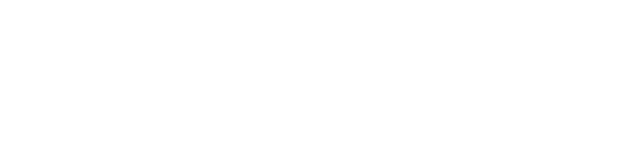
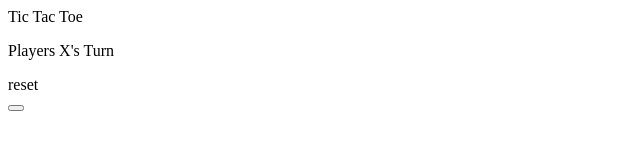
Before and after one commit to iamneo-production/ceebfbafebabf304681069efdcbcabeone, a website: page public/index.html in a window 1280 px wide. Shown: the whole page, without its empty margins (0-640 px from the left). Drawn offline with Linux system fonts and the light colour scheme.

Commit message:
Backup Commit

```diff
--- a/public/index.html
+++ b/public/index.html
@@ -10,6 +10,18 @@
 
 </head>
 <body>
+  <header>
+    Tic Tac Toe
+    </header>
+    <div class="game-container">
+      <div class="result-container">
+        <p class="result">Players X's Turn</p>
+      </div>
+      <div class="board">
+      </div>
+      <div class ="reset-section">
+          <button"reset-btn" disable>reset</div><button>
 
+      </button></div>
 </body>
 </html>
```
